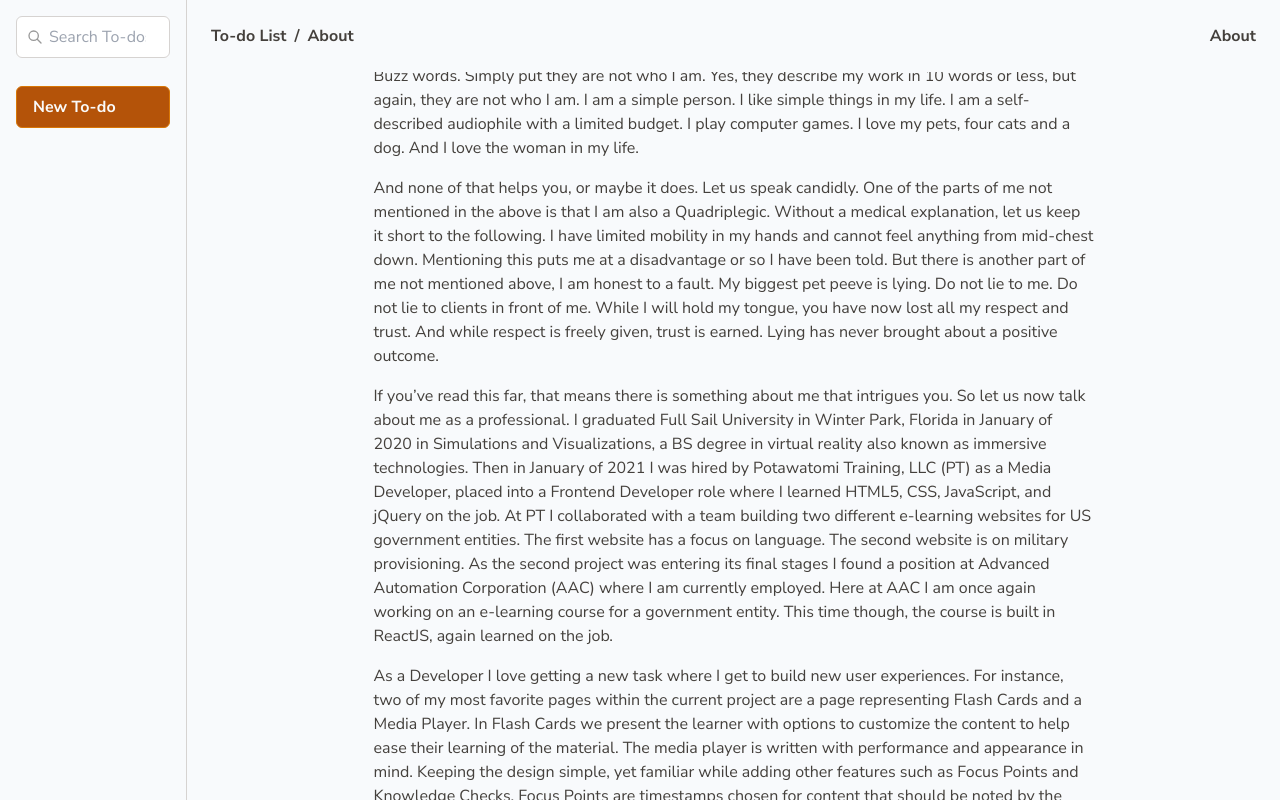
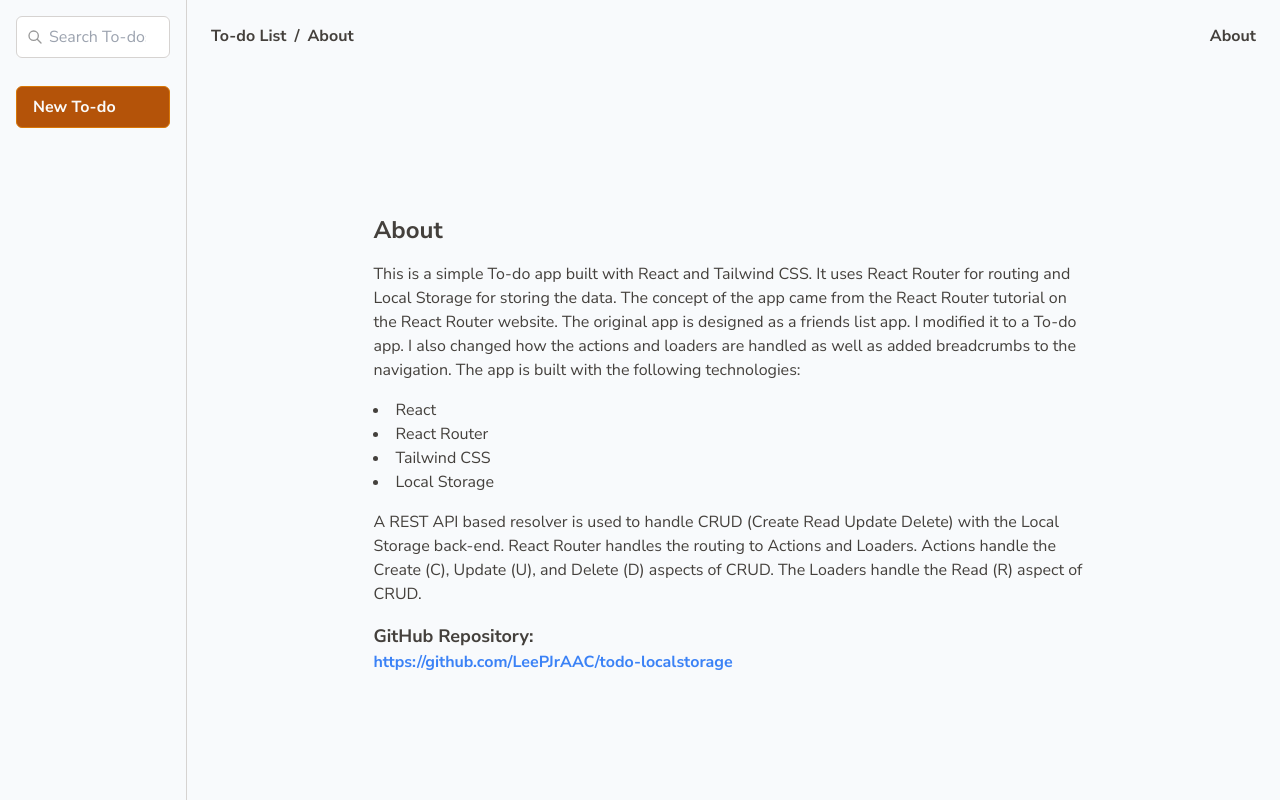
Before and after one commit to LeePaulison/todo-localstorage, a React (Vite) app: page /about in a window 1280 px wide. Built offline with nearby package versions, Linux system fonts and the light colour scheme.

Commit message:
About text and final cleanup

```diff
--- a/src/components/todo/todoList.jsx
+++ b/src/components/todo/todoList.jsx
@@ -2,8 +2,6 @@ import PropTypes from "prop-types";
 import { ToDoItem } from "./todoItem";
 
 export const ToDoList = ({ list }) => {
-  console.log("ToDoList", list);
-
   return (
     <div className='flex flex-col items-center w-full p-4 my-auto overflow-y-auto'>
       {list.length > 0 ? (
--- a/src/errorpage.jsx
+++ b/src/errorpage.jsx
@@ -15,7 +15,6 @@ const errorCardStyle = {
 
 export function ErrorPage() {
   const error = useRouteError();
-  console.error(error);
 
   return (
     <div id='error-page' style={errorCardStyle}>
--- a/src/index.css
+++ b/src/index.css
@@ -285,6 +285,6 @@ input[type="search"].loading {
 .card-body * ul {
 }
 
-.video-player {
-  width: 640px;
+#github-link {
+  padding: 0.5rem 0;
 }
--- a/src/loaders/loaders.js
+++ b/src/loaders/loaders.js
@@ -8,8 +8,6 @@ export async function allToDoLoader({ request }) {
 }
 
 export async function todoLoader({ params }) {
-  console.log("Params", params);
-
   const todo = await getTodoById(params.todoId);
   return { todo };
 }
--- a/src/pages/about.jsx
+++ b/src/pages/about.jsx
@@ -3,39 +3,27 @@ export const About = () => {
     <div className='max-w-[720px] mx-auto'>
       <h1 className='my-4'>About</h1>
       <p className='mb-4'>
-        Buzz words. Simply put they are not who I am. Yes, they describe my work in 10 words or less, but again, they
-        are not who I am. I am a simple person. I like simple things in my life. I am a self-described audiophile with a
-        limited budget. I play computer games. I love my pets, four cats and a dog. And I love the woman in my life.
+        This is a simple To-do app built with React and Tailwind CSS. It uses React Router for routing and Local Storage
+        for storing the data. The concept of the app came from the React Router tutorial on the React Router website.
+        The original app is designed as a friends list app. I modified it to a To-do app. I also changed how the actions
+        and loaders are handled as well as added breadcrumbs to the navigation. The app is built with the following
+        technologies:
       </p>
+      <ul className='list-disc list-inside mb-4'>
+        <li>React</li>
+        <li>React Router</li>
+        <li>Tailwind CSS</li>
+        <li>Local Storage</li>
+      </ul>
       <p className='mb-4'>
-        And none of that helps you, or maybe it does. Let us speak candidly. One of the parts of me not mentioned in the
-        above is that I am also a Quadriplegic. Without a medical explanation, let us keep it short to the following. I
-        have limited mobility in my hands and cannot feel anything from mid-chest down. Mentioning this puts me at a
-        disadvantage or so I have been told. But there is another part of me not mentioned above, I am honest to a
-        fault. My biggest pet peeve is lying. Do not lie to me. Do not lie to clients in front of me. While I will hold
-        my tongue, you have now lost all my respect and trust. And while respect is freely given, trust is earned. Lying
-        has never brought about a positive outcome.
+        A REST API based resolver is used to handle CRUD (Create Read Update Delete) with the Local Storage back-end.
+        React Router handles the routing to Actions and Loaders. Actions handle the Create (C), Update (U), and Delete
+        (D) aspects of CRUD. The Loaders handle the Read (R) aspect of CRUD.
       </p>
-      <p className='mb-4'>
-        If you’ve read this far, that means there is something about me that intrigues you. So let us now talk about me
-        as a professional. I graduated Full Sail University in Winter Park, Florida in January of 2020 in Simulations
-        and Visualizations, a BS degree in virtual reality also known as immersive technologies. Then in January of 2021
-        I was hired by Potawatomi Training, LLC (PT) as a Media Developer, placed into a Frontend Developer role where I
-        learned HTML5, CSS, JavaScript, and jQuery on the job. At PT I collaborated with a team building two different
-        e-learning websites for US government entities. The first website has a focus on language. The second website is
-        on military provisioning. As the second project was entering its final stages I found a position at Advanced
-        Automation Corporation (AAC) where I am currently employed. Here at AAC I am once again working on an e-learning
-        course for a government entity. This time though, the course is built in ReactJS, again learned on the job.
-      </p>
-      <p className='mb-4'>
-        As a Developer I love getting a new task where I get to build new user experiences. For instance, two of my most
-        favorite pages within the current project are a page representing Flash Cards and a Media Player. In Flash Cards
-        we present the learner with options to customize the content to help ease their learning of the material. The
-        media player is written with performance and appearance in mind. Keeping the design simple, yet familiar while
-        adding other features such as Focus Points and Knowledge Checks. Focus Points are timestamps chosen for content
-        that should be noted by the learner. Knowledge Checks are like Focus Points in that they rely on timestamps;
-        they differ in that they ask the learner a question regarding the content being presented.
-      </p>
+      <h3>GitHub Repository: </h3>
+      <a href='https://github.com/LeePJrAAC/todo-localstorage' className='text-blue-500' id='github-link'>
+        https://github.com/LeePJrAAC/todo-localstorage
+      </a>
     </div>
   );
 };
--- a/src/resolvers.js
+++ b/src/resolvers.js
@@ -53,7 +53,6 @@ export async function updateToDo(id, updates) {
 
 // delete a todo by id
 export async function deleteToDo(id) {
-  console.log("ID", id);
   let list = await localforage.getItem("list");
   let index = list.findIndex((t) => t.id === id);
   if (index > -1) {
```
